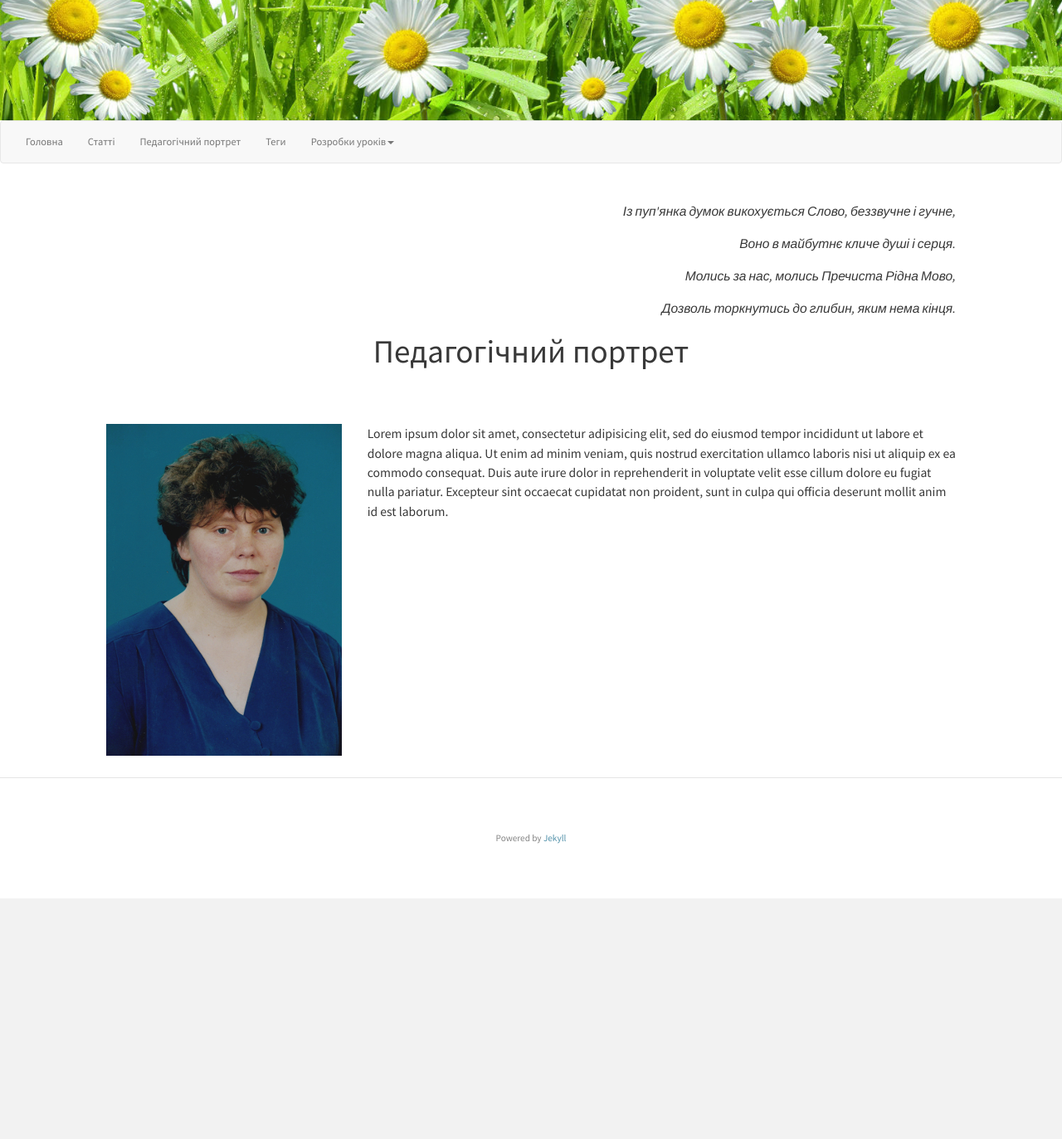
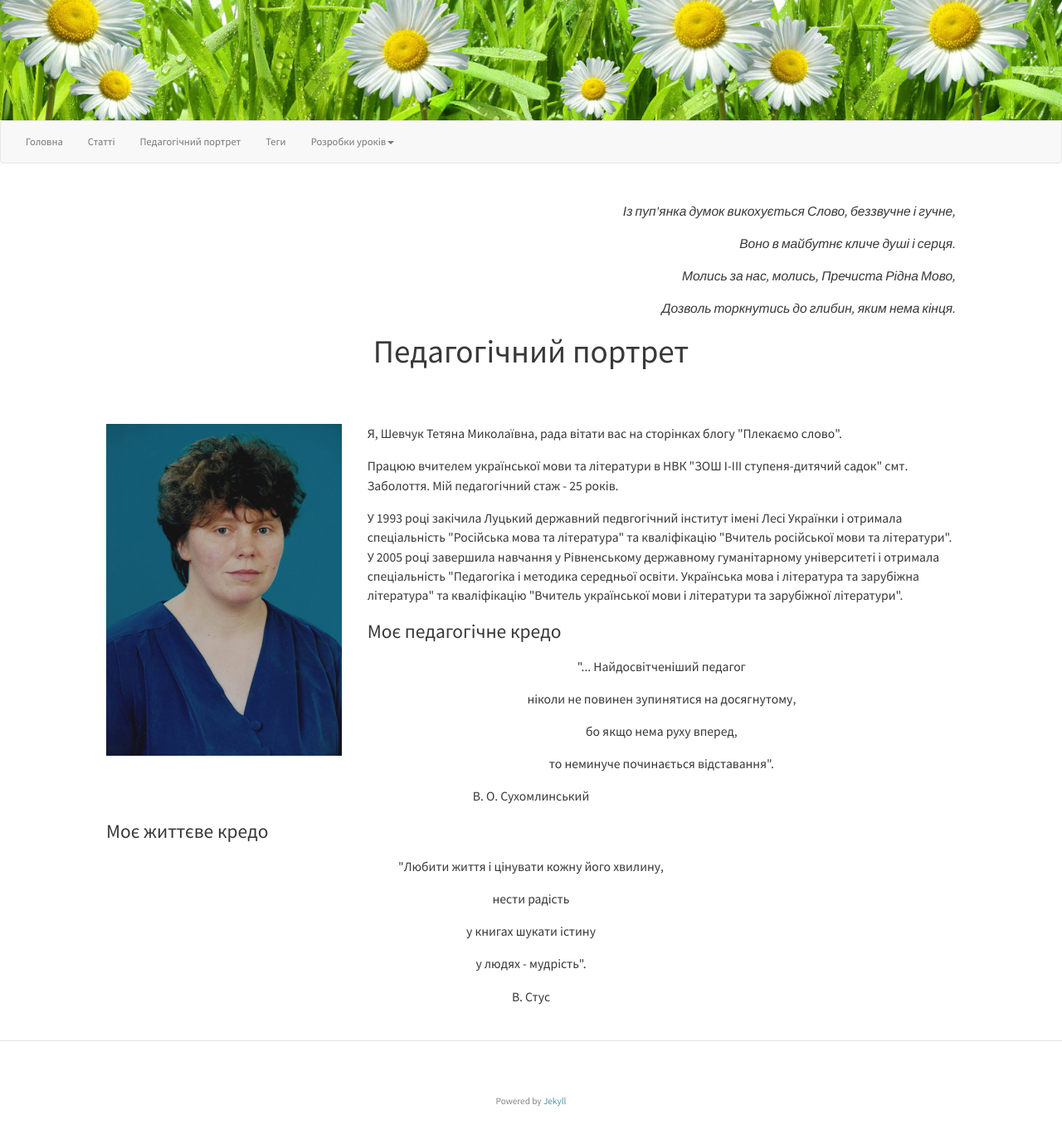
Before and after one commit to tetyanashevchuk/tetyanashevchuk.github.io, a Jekyll site: the page built from pedagogic_portrait/index.html, in a window 1280 px wide and 1400 px high, scrolled down 256 px. Shown: the top 1373 px of the window at 83% size. Built offline with Jekyll 4.4.1, drawn with Linux system fonts in a browser that asks for light colours; nearby versions of some CDN libraries; before the commit the page ends 1339 px from its top, so only the background shows below that.

Commit message:
portrait

```diff
--- a/pedagogic_portrait/index.html
+++ b/pedagogic_portrait/index.html
@@ -14,7 +14,7 @@ layout: default
   </p>
   <p align="right">
     <i>
-      Молись за нас, молись Пречиста Рідна Мово,
+      Молись за нас, молись, Пречиста Рідна Мово,
     </i>
   </p>
   <p align="right">
@@ -22,12 +22,61 @@ layout: default
       Дозволь торкнутись до глибин, яким нема кінця.
     </i>
   </p>
+  <!-- wrap to div -->
 
     <header>
       <h1 class="post-link">Педагогічний портрет</h1>
     </header>
     <img src="/images/main_page/portrait.jpg" align="left" />
     <p>
-      Lorem ipsum dolor sit amet, consectetur adipisicing elit, sed do eiusmod tempor incididunt ut labore et dolore magna aliqua. Ut enim ad minim veniam, quis nostrud exercitation ullamco laboris nisi ut aliquip ex ea commodo consequat. Duis aute irure dolor in reprehenderit in voluptate velit esse cillum dolore eu fugiat nulla pariatur. Excepteur sint occaecat cupidatat non proident, sunt in culpa qui officia deserunt mollit anim id est laborum.
+      Я, Шевчук Тетяна Миколаївна, рада вітати вас на сторінках блогу "Плекаємо слово".
+    </p>
+    <p>
+      Працюю вчителем української мови та літератури в НВК "ЗОШ І-ІІІ ступеня-дитячий садок" смт. Заболоття.
+      Мій педагогічний стаж - 25 років.
+    </p>
+    <p>
+      У 1993 році закічила Луцький державний педвгогічний інститут імені Лесі Українки і отримала спеціальність
+      "Російська мова та література" та кваліфікацію "Вчитель російської мови та літератури". У 2005 році
+      завершила навчання у Рівненському державному гуманітарному університеті і отримала спеціальність
+      "Педагогіка і методика середньої освіти. Українська мова і література та зарубіжна література" та
+      кваліфікацію "Вчитель української мови і літератури та зарубіжної літератури".
+    </p>
+    <h3>
+      Моє педагогічне кредо
+    </h3>
+    <p align="center">
+      "... Найдосвітченіший педагог
+    </p>
+    <p align="center">
+      ніколи не повинен зупинятися на досягнутому,
+    </p>
+    <p align="center">
+      бо якщо нема руху вперед,
+    </p>
+    <p align="center">
+      то неминуче починається відставання".
+    </p>
+    <p align="center">
+      В. О. Сухомлинський
+    </p>
+
+    <h3>
+      Моє життєве кредо
+    </h3>
+    <p align="center">
+      "Любити життя і цінувати кожну його хвилину,
+    </p>
+    <p align="center">
+      нести радість
+    </p>
+    <p align="center">
+      у книгах шукати істину
+    </p>
+    <p align="center">
+      у людях - мудрість".
+    </p>
+    <p align="center">
+      В. Стус
     </p>
 </article>
```
